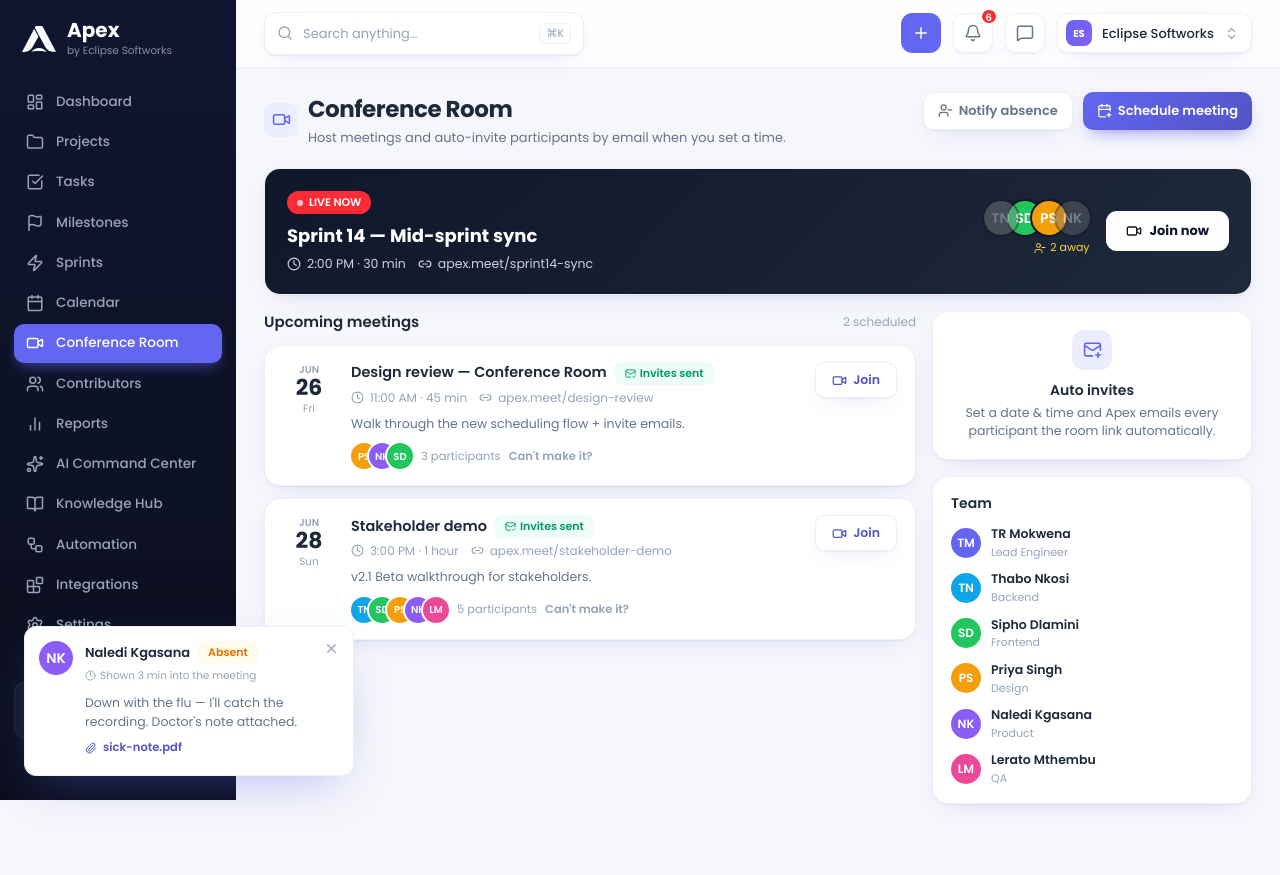
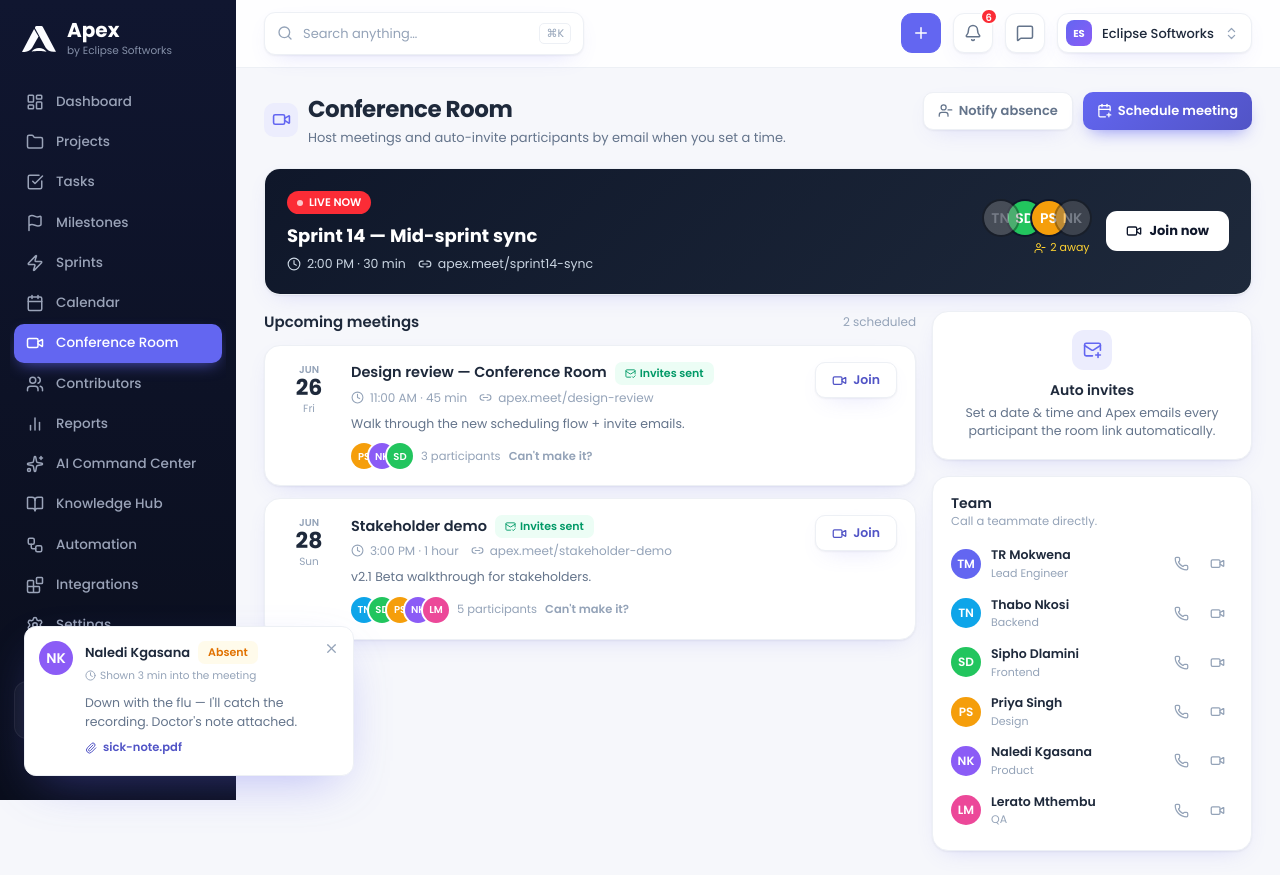
Before and after one commit to TR-Mokwena/apex-web, a Next.js app: page /meetings in a window 1280 px wide. Before the commit the page ends 828 px from the top, so only its background shows below. Built offline with nearby package versions, Linux system fonts and the light colour scheme.

Commit message:
feat: integrate CallModal for personal voice and video calls in MeetingsPage

```diff
--- a/app/(app)/meetings/page.jsx
+++ b/app/(app)/meetings/page.jsx
@@ -4,6 +4,7 @@ import { useState, useEffect } from "react";
 import Link from "next/link";
 import Icon from "@/components/Icon";
 import { Modal, Field, TextInput, Select, Textarea, Button, Avatar, Pill } from "@/components/ui";
+import CallModal from "@/components/messages/CallModal";
 import { cn } from "@/lib/cn";
 
 // Demo roster — mirrors the contributors directory. Each carries an email so the
@@ -18,6 +19,7 @@ const PEOPLE = [
   { id: "lerato", name: "Lerato Mthembu", email: "lerato.mthembu@eclipsesoftworks.dev", role: "QA", color: PAL[5] },
 ];
 const byId = (id) => PEOPLE.find((p) => p.id === id);
+const initials = (name) => name.split(/\s+/).map((w) => w[0]).slice(0, 2).join("").toUpperCase();
 
 const DURATIONS = ["15 min", "30 min", "45 min", "1 hour", "1.5 hours"];
 const TODAY = "2026-06-25";
@@ -76,6 +78,9 @@ export default function MeetingsPage() {
   const [absOpen, setAbsOpen] = useState(false);
   const [absForm, setAbsForm] = useState(ABS_BLANK);
   const [liveNotices, setLiveNotices] = useState([]); // absence notes popped during the live meeting
+  const [call, setCall] = useState(null); // { mode, person } — a personal 1:1 call
+
+  const startPersonalCall = (person, mode) => setCall({ mode, person });
 
   useEffect(() => {
     if (!toast) return;
@@ -293,14 +298,19 @@ export default function MeetingsPage() {
 
           {/* roster */}
           <div className="card !shadow-card p-[16px_18px]">
-            <h3 className="m-0 mb-3 text-sm font-semibold">Team</h3>
-            <div className="flex flex-col gap-2.5">
+            <h3 className="m-0 text-sm font-semibold">Team</h3>
+            <p className="m-0 mb-2.5 text-[11.5px] text-ink-3">Call a teammate directly.</p>
+            <div className="flex flex-col gap-0.5">
               {PEOPLE.map((p) => (
-                <div key={p.id} className="flex items-center gap-2.5">
+                <div key={p.id} className="group flex items-center gap-2.5 -mx-1.5 px-1.5 py-1.5 rounded-[10px] hover:bg-bg transition-colors">
                   <Avatar name={p.name} color={p.color} size={30} />
-                  <div className="min-w-0">
+                  <div className="min-w-0 flex-1">
                     <div className="text-[12.5px] font-semibold truncate">{p.name}</div>
                     <div className="text-[11px] text-ink-3 truncate">{p.role}</div>
+                  </div>
+                  <div className="flex items-center gap-1 flex-none">
+                    <button onClick={() => startPersonalCall(p, "voice")} title={`Call ${p.name.split(" ")[0]}`} aria-label={`Voice call ${p.name}`} className="grid place-items-center w-8 h-8 rounded-[9px] text-ink-3 hover:bg-brand-soft hover:text-brand transition-colors"><Icon name="Phone" size={15} /></button>
+                    <button onClick={() => startPersonalCall(p, "video")} title={`Video call ${p.name.split(" ")[0]}`} aria-label={`Video call ${p.name}`} className="grid place-items-center w-8 h-8 rounded-[9px] text-ink-3 hover:bg-brand-soft hover:text-brand transition-colors"><Icon name="Video" size={15} /></button>
                   </div>
                 </div>
               ))}
@@ -410,6 +420,18 @@ export default function MeetingsPage() {
         </div>
       )}
 
+      {/* personal 1:1 call */}
+      {call && (
+        <CallModal
+          mode={call.mode}
+          title={call.person.name}
+          subtitle={call.person.role}
+          avatar={initials(call.person.name)}
+          bg={call.person.color}
+          onEnd={() => setCall(null)}
+        />
+      )}
+
       {/* toast */}
       {toast && (
         <div className="fixed bottom-6 right-6 z-[90] flex items-center gap-3 bg-card border border-line rounded-[12px] shadow-pop px-4 py-3 max-w-[340px] animate-[fadeIn_.18s_ease]">
--- a/components/messages/CallModal.jsx
+++ b/components/messages/CallModal.jsx
@@ -104,7 +104,7 @@ export default function CallModal({ mode, title, subtitle, avatar, bg, isChannel
       {mode === "video" && <div className="absolute inset-0 bg-gradient-to-b from-black/40 via-transparent to-black/70" />}
 
       {/* callee */}
-      <div className="relative flex flex-col items-center gap-4 mt-6">
+      <div className={cn("relative flex flex-col gap-4 mt-6", showVideo ? "w-full items-start px-5" : "items-center")}>
         {!showVideo && (
           <div className="relative grid place-items-center">
             {status === "active" && !muted && [0, 1].map((r) => (
@@ -122,9 +122,9 @@ export default function CallModal({ mode, title, subtitle, avatar, bg, isChannel
             </span>
           </div>
         )}
-        <div className={cn("text-center", showVideo && "absolute top-2 left-0 right-0")}>
+        <div className={cn(showVideo ? "text-left drop-shadow-[0_1px_6px_rgba(0,0,0,0.5)]" : "text-center")}>
           <div className="text-[22px] font-semibold tracking-[-0.01em]">{title}</div>
-          <div className="mt-1 text-[13px] text-white/60 flex items-center justify-center gap-1.5">
+          <div className={cn("mt-1 text-[13px] text-white/70 flex items-center gap-1.5", !showVideo && "justify-center")}>
             <Icon name={mode === "video" ? "Video" : "Phone"} size={13} />
             {status === "connecting" ? "Calling…" : fmt(seconds)}
             {noDevice && status === "active" && <span className="text-white/40">· no mic</span>}
```
